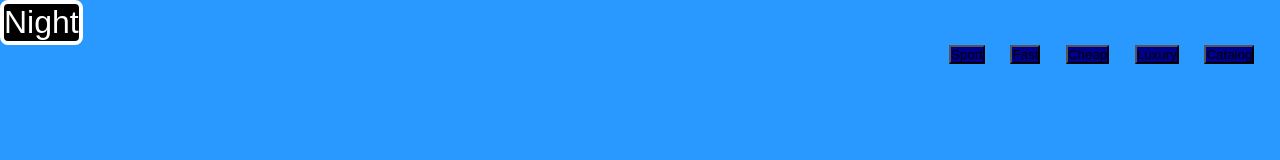
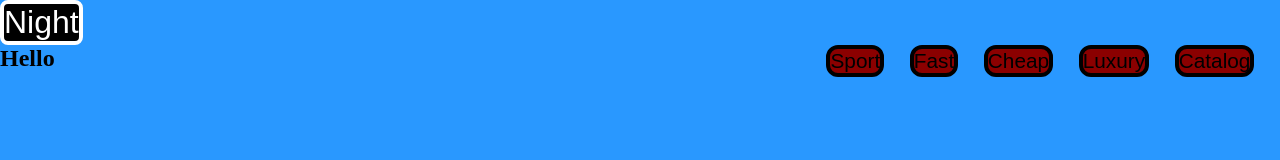
Before and after one commit to staten-island-tech/vite-project-markk87, a website built with Vite: page vite-project/index.html in a window 1280 px wide. Both pictures are taken after a click on the button "Catalog". Built offline with nearby package versions, Linux system fonts and the light colour scheme.

Commit message:
a34tygfg

```diff
--- a/vite-project/css/style.css
+++ b/vite-project/css/style.css
@@ -16,6 +16,10 @@
 .warm {
   background-color: var(--primary-warm);
 }
+.cool-secondary {
+  background-color: var(--secondary-cool);
+}
+
 .warm-secondary {
   background-color: var(--secondary-warm);
 }
@@ -24,9 +28,6 @@
   background-color: var(--primary-cool);
 }
 
-.cool-secondary {
-  background-color: var(--secondary-cool);
-}
 
 .wbut {
   display: block;
--- a/vite-project/index.html
+++ b/vite-project/index.html
@@ -10,11 +10,12 @@
     <div id="butt">
       <button class="wbut" id="cooler">Night</button>
     </div>
-    <li><button class="cool-secondary">Catalog</button></li>
-    <li><button class="cool-secondary">Luxury</button></li>
-    <li><button class="cool-secondary">Cheap</button></li>
-    <li><button class="cool-secondary">Fast</button></li>
-    <li><button class="cool-secondary">Sport</button></li>
+    <li><button class="all">Catalog</button></li>
+    <li><button class="luxury">Luxury</button></li>
+    <li><button class="cheap">Cheap</button></li>
+    <li><button class="fast">Fast</button></li>
+    <li><button class="sport">Sport</button></li>
+    <div class="gallery"></div>
 
     <script type="module" src="js/dom.js"></script>
   </body>
--- a/vite-project/js/dom.js
+++ b/vite-project/js/dom.js
@@ -1,7 +1,15 @@
 import "../css/style.css";
 import { Cars } from "./menu";
 
-var myButton = document.getElementsByTagName("button");
+const DOMSelectors = {
+  gallery: document.querySelector(".gallery"),
+  catalog: document.querySelector(".all"),
+  luxury: document.querySelector(".luxury"),
+  sport: document.querySelector(".sport"),
+  cheap: document.querySelector(".cheap"),
+  fast: document.querySelector(".fast")
+};
+// var myButton = document.getElementsByTagName("button");
 
 document.querySelector(".wbut").addEventListener("click", function event() {
   if (document.body.classList.contains("cool")) {
@@ -11,17 +19,21 @@ document.querySelector(".wbut").addEventListener("click", function event() {
   } else {
     document.body.classList.add("cool");
     document.body.classList.remove("warm");
-
     document.querySelector(".wbut").textContent = "Morning";
   };
-  if (myButton && myButton.classList.contains("cool-secondary")) {
-    myButton.classList.add("warm-secondary");
-    myButton.classList.remove("cool-secondary");
-  } else if (myButton) {
-    myButton.classList.add("cool-secondary");
-    myButton.classList.remove("warm-secondary");
-  }
+
 });
+
+function createCard() {
+  DOMSelectors.gallery.insertAdjacentHTML('beforeend', `<h2>Hello</h2>`);
+}
+
+
+document.querySelector(".all").addEventListener("click", function makeCardsFr() {
+  createCard();
+})
+
+
 
 console.log("Brand:", Cars[0].brand);
 console.log("Model:", Cars[0].model);
@@ -29,3 +41,19 @@ console.log("Year:", Cars[0].year);
 console.log("Color:", Cars[0].color);
 console.log("Price:", Cars[0].price);
 console.log("Features:", Cars[0].features.join(", "));
+
+
+
+
+
+
+
+
+
+ // if (myButton && myButton.classList.contains("cool-secondary")) {
+  //   myButton.classList.add("warm-secondary");
+  //   myButton.classList.remove("cool-secondary");
+  // } else if (myButton) {
+  //   myButton.classList.add("cool-secondary");
+  //   myButton.classList.remove("warm-secondary");
+  // }
```
